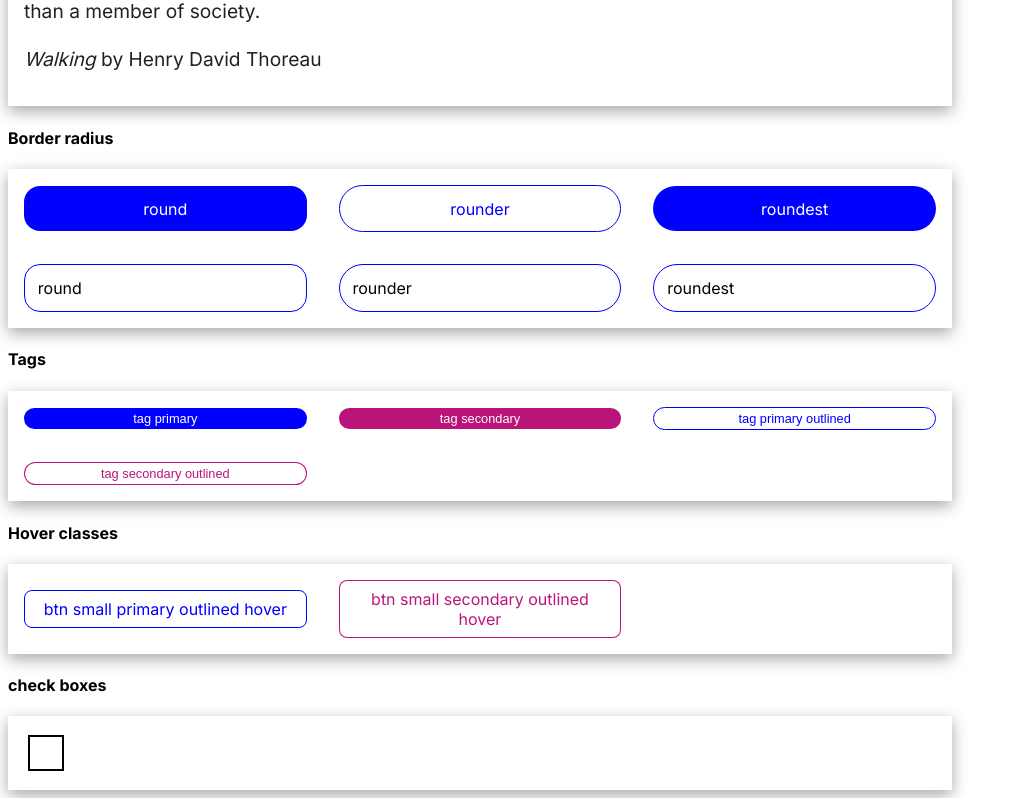
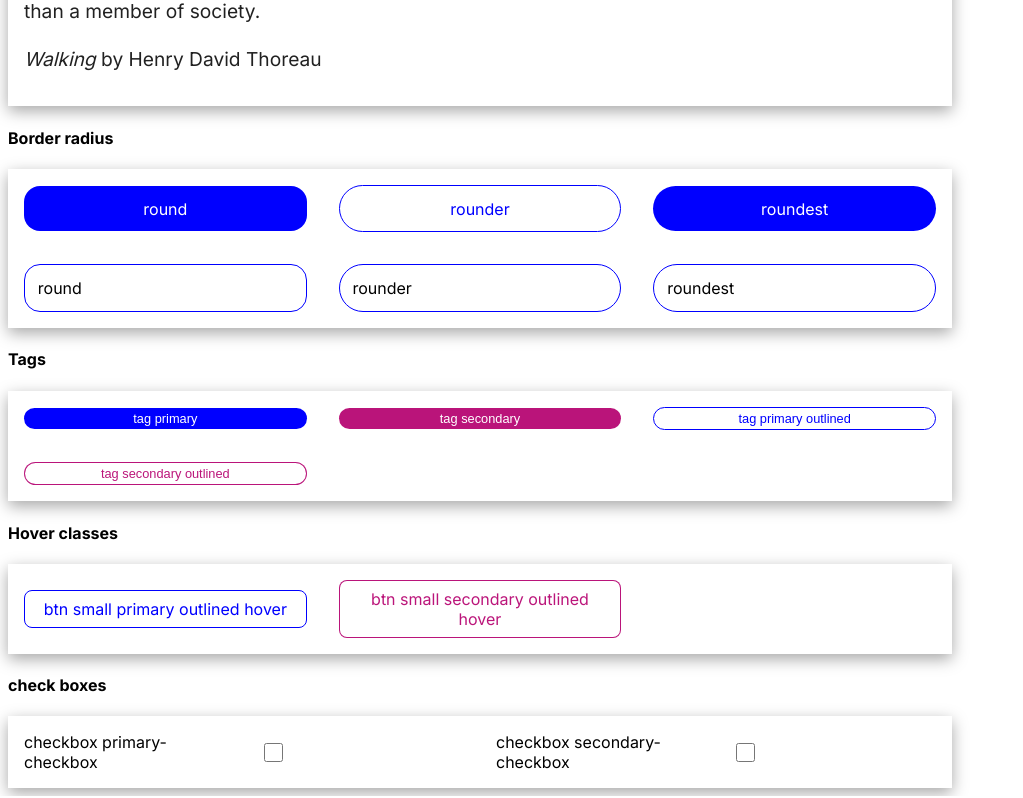
Before and after one commit to arunkumar413/serene-UI, a React (Create React App) app: page / in a window 1280 px wide. Shown: the part 1873-2671 px from the top of the page, without its empty margins (0-1023 px from the left). Built offline with nearby package versions, Linux system fonts and the light colour scheme.

Commit message:
saving changes

```diff
--- a/src/App.js
+++ b/src/App.js
@@ -308,7 +308,7 @@ export default function App() {
         <div
           style={{
             display: "grid",
-            gridTemplateColumns: "1fr 1fr 1fr",
+            gridTemplateColumns: "1fr 1fr 1fr 1fr",
             justifyContent: "center",
             alignItems: "center",
             gap: "2rem",
@@ -316,8 +316,18 @@ export default function App() {
             padding: "1rem",
           }}
         >
-          {" "}
-          <input type="checkbox" />
+          <label htmlFor="pcheckbox">checkbox primary-checkbox </label>{" "}
+          <input
+            className="checkbox primary-checkbox"
+            id="pcheckbox"
+            type="checkbox"
+          />
+          <label htmlFor="scheckbox">checkbox secondary-checkbox </label>{" "}
+          <input
+            className="checkbox secondary-checkbox"
+            id="scheckbox"
+            type="checkbox"
+          />
         </div>
       </div>
 
--- a/src/style.css
+++ b/src/style.css
@@ -132,38 +132,17 @@ input.secondary.outlined {
   color: black;
 }
 
-input[type="checkbox"] {
-  appearance: none;
-  width: 1rem;
-  height: 1rem;
-  background-color: white;
-  border: solid 2px black;
-  background-clip: circle(20%);
-  padding: 1rem;
+.checkbox {
+  width: 1.2rem;
+  height: 1.2rem;
 }
 
-input[type="checkbox"]:hover {
-  background-color: var(--primary-hover-background);
+.checkbox.primary-checkbox {
+  accent-color: var(--primary-color);
 }
 
-input[type="checkbox"]:checked {
-  border: solid 2px var(--primary-color);
-  background-clip: content-box;
-}
-
-input[type="checkbox"]:checked::after {
-  content: "\2714";
-  font-size: 1rem;
-  position: absolute;
-
-  transform: translate(-50%, -50%);
-}
-
-input[type="checkbox"]:checked {
-  background-color: var(--primary-color);
-  border: solid 2px var(--primary-color);
-
-  /* checked state CSS */
+.checkbox.secondary-checkbox {
+  accent-color: var(--secondary-color);
 }
 
 .round {
```
